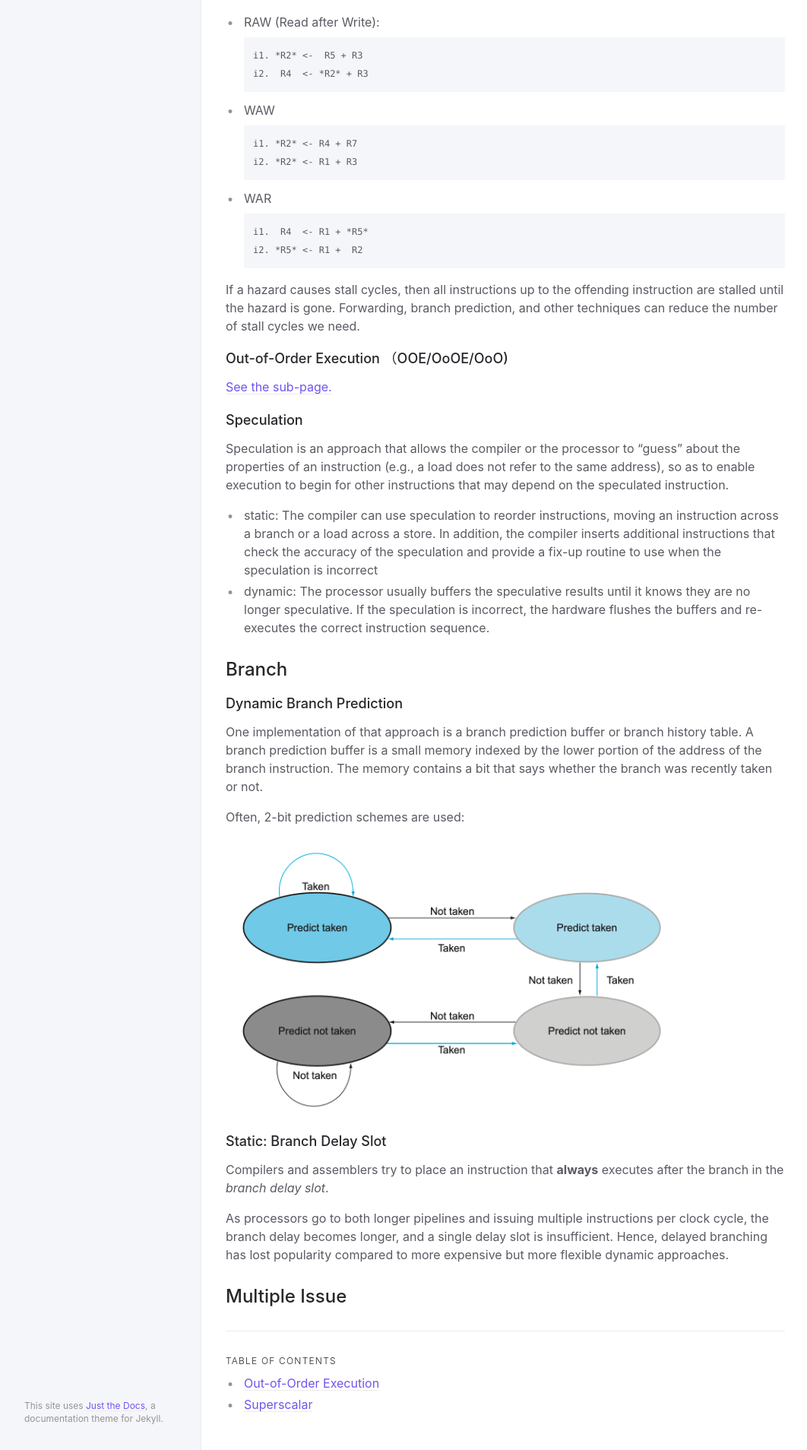
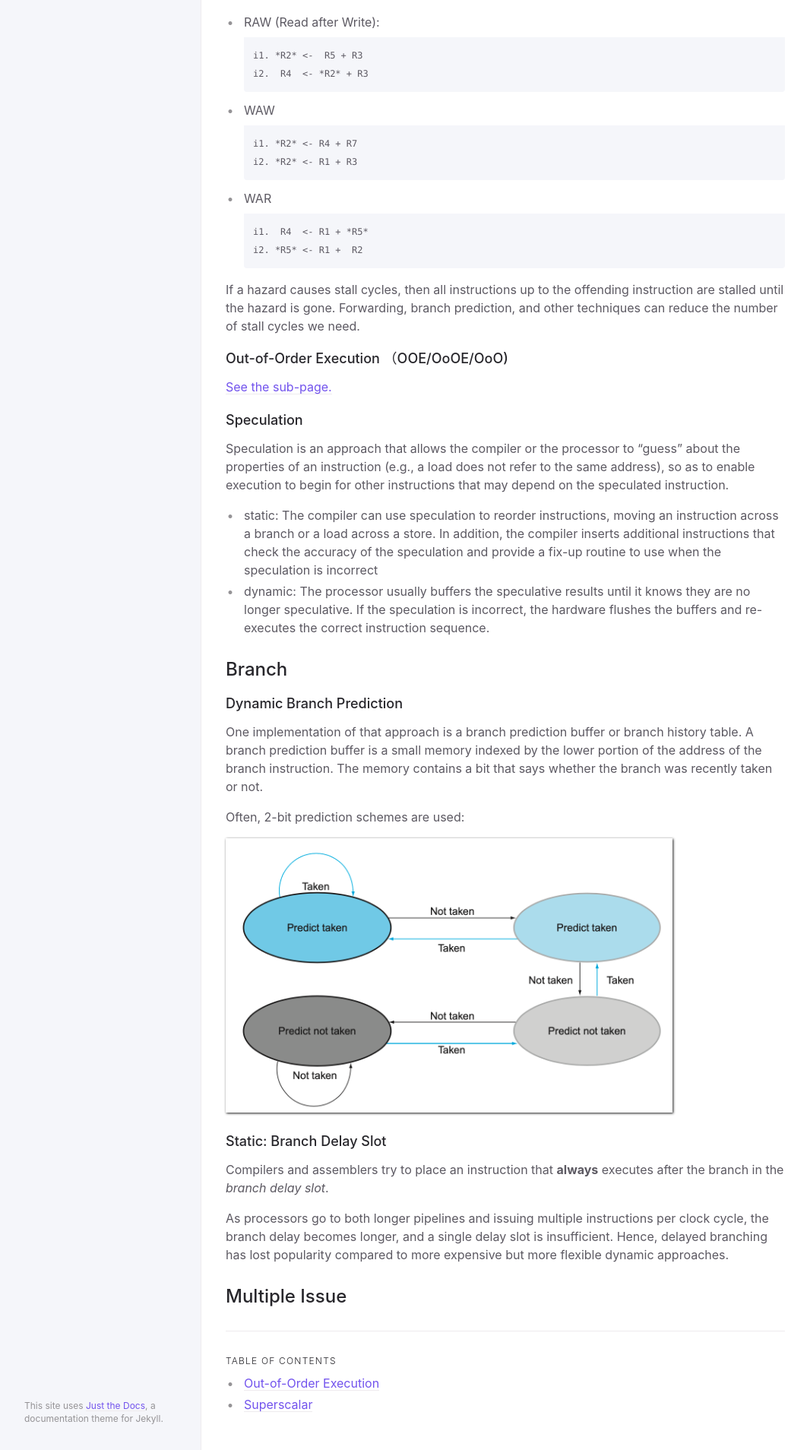
Before and after one commit to wongsingfo/comp-sys, a Jekyll site: the page built from docs/arch/arch.md, in a window 1280 px wide. Shown: the part 751-2659 px from the top of the page at 76% size, without its empty margins (107-1169 px from the left). Built offline with Jekyll 4.4.1, drawn with Linux system fonts in a browser that asks for light colours.

Commit message:
[layout] include img.html

```diff
--- /dev/null
+++ b/_includes/img.html
@@ -0,0 +1 @@
+<img src="{{ site.baseurl }}/assets/img/{{ include.filename }}" {% if include.width %} width="{{ include.width }}" {% endif %} style="box-shadow: 1px 1px 3px rgba(0,0,0,0.9)">
--- a/docs/arch/arch.md
+++ b/docs/arch/arch.md
@@ -69,7 +69,7 @@ One implementation of that approach is a branch prediction buffer or branch hist
 
 Often, 2-bit prediction schemes are used:
 
-<img src="{{site.baseurl}}/assets/img/Screen Shot 2020-01-31 at 12.56.40 PM.png" width="588">
+{% include img.html filename="Screen Shot 2020-01-31 at 12.56.40 PM.png" width="588" %}
 
 ### Static: Branch Delay Slot
 
```
Also changed, not shown: docs/system/interrupt.md (+1 -1 lines).
